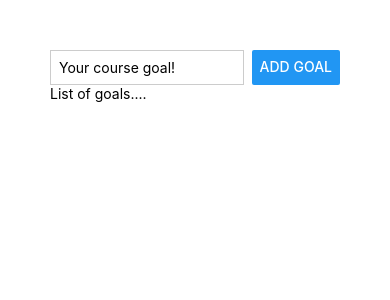
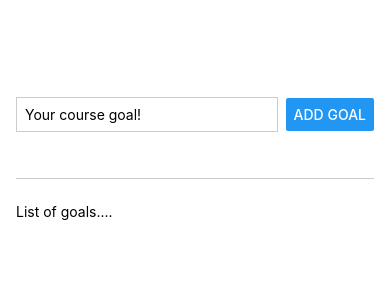
Before and after one commit to iAaquibjawed/ToDoList_reactnative, a React Native app: screen / in a window 390 px wide. Shown: the top 300 px of the page. Built offline with nearby package versions, Linux system fonts and the light colour scheme.

Commit message:
added some layout style

```diff
--- a/App.js
+++ b/App.js
@@ -7,7 +7,7 @@
         <TextInput placeholder='Your course goal!' style={styles.textInput}/>
         <Button title="Add Goal" />
       </View>
-      <View>
+      <View style={styles.goalsContainer}>
         <Text>List of goals....</Text>
       </View>
     </View>
@@ -16,11 +16,20 @@
 
 const styles = StyleSheet.create({
   appContainer: {
-    padding: 50,
+    flex:1,
+    paddingTop: 50,
+    paddingHorizontal: 16,
+
   },
   inputContainer: {
+    flex: 1,
     flexDirection: 'row',
     justifyContent:'space-between',
+    alignItems: 'center',
+    marginBottom: 24,
+    borderBottomWidth: 1,
+    borderBottomColor: '#cccccc',
+
   },
   textInput:{
     borderWidth: 1,
@@ -28,5 +37,8 @@
     width: '80%',
     padding: 8,
     marginRight:8,
+  },
+  goalsContainer:{
+    flex:5,
   }
 });
```
